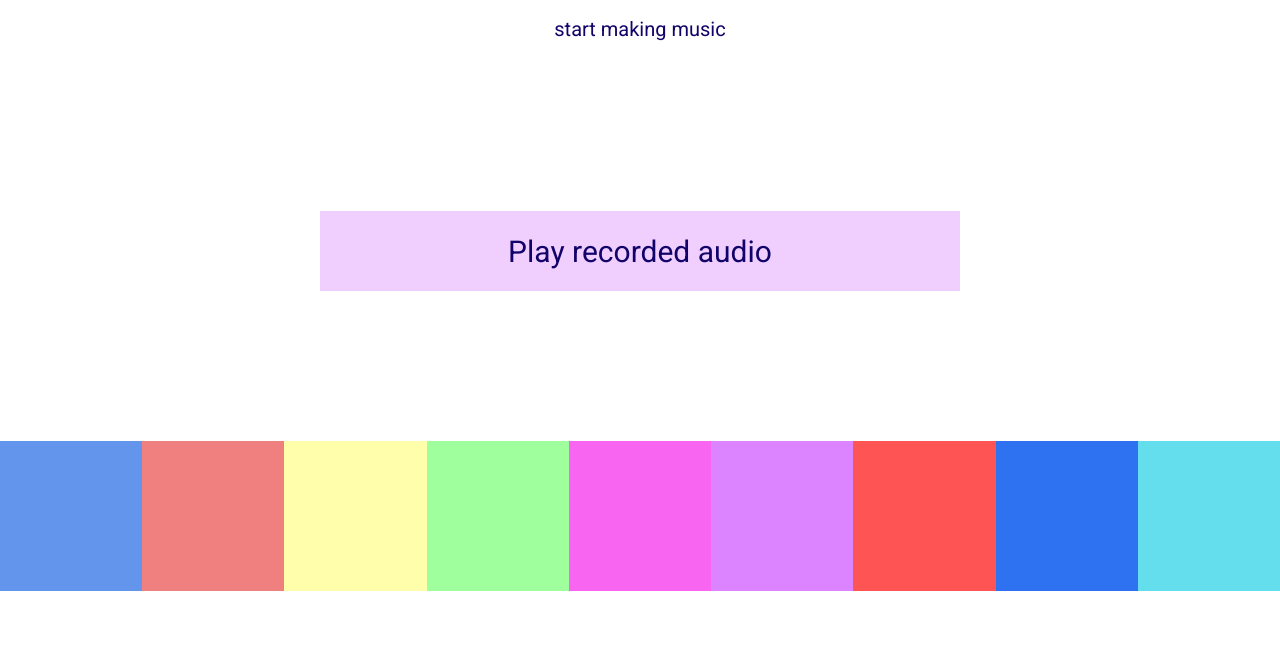
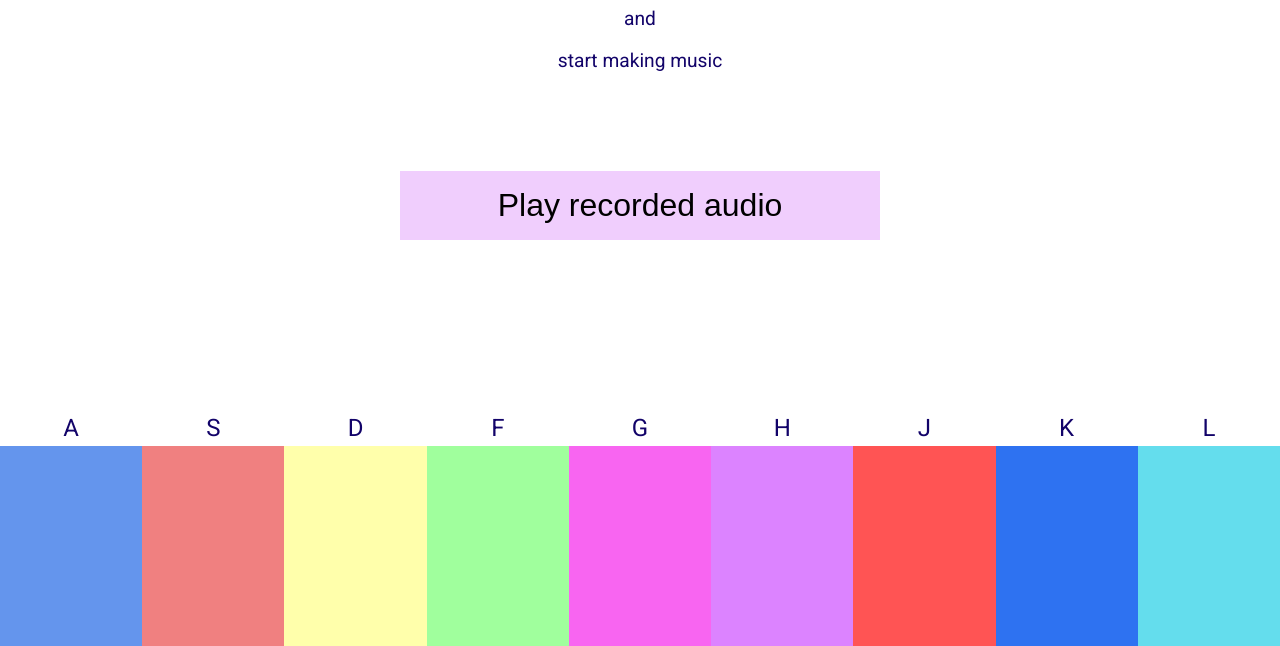
Before and after one commit to heavycavalry/myfirstdrumkit, a plain HTML site: page index.html in a window 1280 px wide. Shown: the part 154-800 px from the top of the page. Drawn offline with Linux system fonts and the light colour scheme.

Commit message:
poprawki

```diff
--- a/index.html
+++ b/index.html
@@ -11,10 +11,22 @@
 
 <body>
   <header>
-    <h1 class="title">Pop buttons</h1>
+    <h1 class="title">Press Keys</h1>
+    <p class="text">and</p>
     <p class="text">start making music</p>
   </header>
   <button id="playBtn">Play recorded audio</button>
+  <div class="keys">
+    <label for="keyA">A</label>
+    <label for="keyS">S</label>
+    <label for="keyD">D</label>
+    <label for="keyF">F</label>
+    <label for="keyG">G</label>
+    <label for="keyH">H</label>
+    <label for="keyJ">J</label>
+    <label for="keyK">K</label>
+    <label for="keyL">L</label>
+  </div>
   <div class="buttons">
     <div class="player1">
       <audio src="sounds/boom.wav" controls id="boom"></audio>
--- a/main.js
+++ b/main.js
@@ -23,32 +23,32 @@ function onKeyPress(ev) {
             sound = document.querySelector('#hihat');
             changeColor(".player3");
             break;
-        case 'KeyE':
+        case 'KeyF':
             soundName = 'kick';
             sound = document.querySelector('#kick');
             changeColor(".player4");
             break;
-        case 'KeyF':
+        case 'KeyG':
             soundName = 'hat';
             sound = document.querySelector('#hat');
             changeColor(".player5");
             break;
-        case 'KeyG':
+        case 'KeyH':
             soundName = 'ride';
             sound = document.querySelector('#ride');
             changeColor(".player6");
             break;
-        case 'KeyH':
+        case 'KeyJ':
             soundName = 'snare';
             sound = document.querySelector('#snare');
             changeColor(".player7");
             break;
-        case 'KeyI':
+        case 'KeyK':
             soundName = 'tink';
             sound = document.querySelector('#tink');
             changeColor(".player8");
             break;
-        case 'KeyJ':
+        case 'KeyL':
             soundName = 'way';
             sound = document.querySelector('#way');
             changeColor(".player9");
--- a/style.css
+++ b/style.css
@@ -1,51 +1,69 @@
-body,
 * {
+    box-sizing: border-box;
+}
+
+body {
     font-family: 'Roboto', sans-serif;
-    box-sizing: border-box;
     text-align: center;
     color: rgb(18, 3, 105);
+    padding: 0;
+    background-color: rgb(255, 255, 255);
     margin: 0;
 }
 
 .title {
-    font-size: 60px;
-    padding: 40px;
+    font-size: 4rem;
 }
 
 .text {
-    font-size: 20px;
-    padding: 20px;
+    font-size: 1.2rem;
 }
 
 #playBtn {
     border: none;
-    font-size: 30px;
+    font-size: 2rem;
     background-color: rgb(240, 206, 253);
-    margin: 150px;
-    height: 5rem;
+    padding: 1rem;
+    margin: 5rem;
     cursor: pointer;
-    width: 40rem;
-    transition: width 2s;
+    width: 30rem;
+    transition: 1s;
+    outline: none;
 }
 
 #playBtn:hover {
-    width: 42rem;
-
+    background-color: rgb(255, 98, 203);
 }
 
 
+.buttons,
+.keys {
+    width: 100vw;
+    display: flex;
+    flex-direction: row;
+    position: absolute;
+}
+
 .buttons {
-    display: grid;
-    grid-template-columns: repeat(9, 1fr);
+    bottom: 0;
+}
+
+.keys {
+    z-index: 99;
+    bottom: 2rem;
+    font-size: 1.5rem;
+}
+
+.buttons>div,
+.keys>label {
+    width: 300px;
+    height: 200px;
 }
 
 .press {
     background: rgb(18, 3, 105) !important;
 }
 
-.buttons>div {
-    height: 150px;
-}
 
 .player1 {
     background: cornflowerblue;
```
